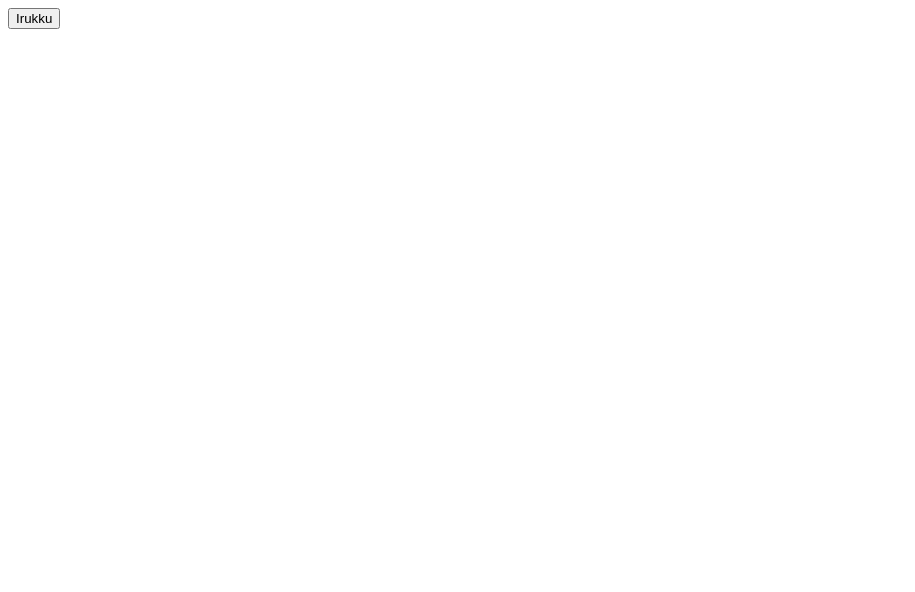
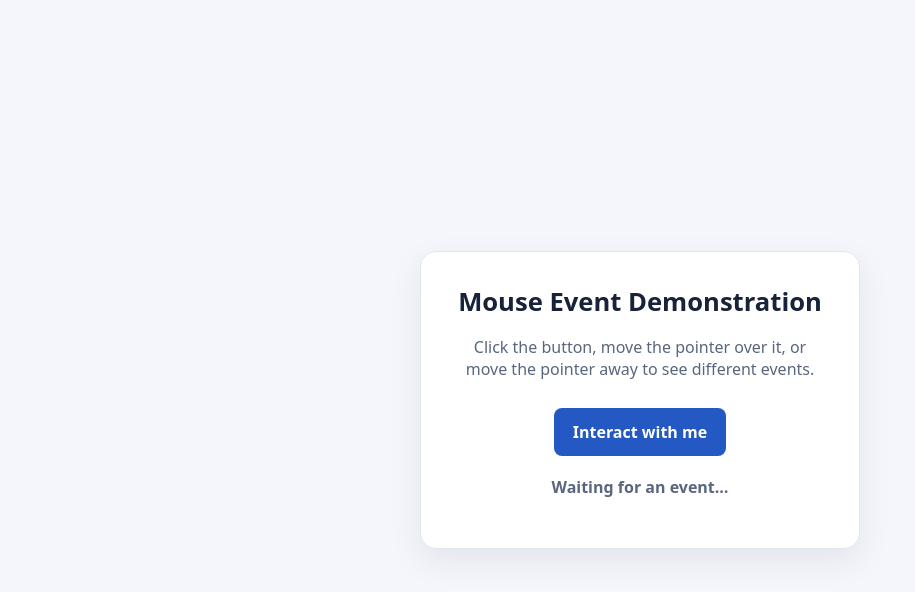
Before and after one commit to techpremkumar/JS, a plain HTML site: page eventlistener.html in a window 1280 px wide. Shown: the whole page, without its empty margins (0-915 px from the left). Drawn offline with Linux system fonts and the light colour scheme.

Commit message:
style: improve mouse event lesson demo

```diff
--- a/eventlistener.html
+++ b/eventlistener.html
@@ -1,30 +1,85 @@
 <!DOCTYPE html>
-<html>
+<html lang="en">
+<head>
+    <meta charset="UTF-8">
+    <meta name="viewport" content="width=device-width, initial-scale=1.0">
+    <meta name="description" content="A simple demonstration of JavaScript mouse events.">
+    <title>JavaScript Mouse Events</title>
+    <style>
+        * { box-sizing: border-box; }
+
+        body {
+            display: grid;
+            min-height: 100vh;
+            margin: 0;
+            padding: 2rem;
+            place-items: center;
+            background: #f4f6fb;
+            color: #182238;
+            font-family: system-ui, sans-serif;
+        }
+
+        main {
+            width: min(100%, 440px);
+            padding: 2rem;
+            border: 1px solid #e1e7f0;
+            border-radius: 16px;
+            background: #ffffff;
+            box-shadow: 0 12px 32px rgb(24 34 56 / 8%);
+            text-align: center;
+        }
+
+        h1 { margin-top: 0; font-size: 1.6rem; }
+        p { color: #59667e; }
+
+        button {
+            margin-top: .75rem;
+            padding: .8rem 1.2rem;
+            border: 0;
+            border-radius: 8px;
+            background: #2459c4;
+            color: white;
+            cursor: pointer;
+            font: inherit;
+            font-weight: 650;
+        }
+
+        button:hover { background: #19469f; }
+        button:focus-visible { outline: 3px solid #8bb5ff; outline-offset: 3px; }
+
+        #status {
+            min-height: 1.5rem;
+            margin-top: 1.25rem;
+            font-weight: 600;
+        }
+    </style>
+</head>
 <body>
+    <main>
+        <h1>Mouse Event Demonstration</h1>
+        <p>Click the button, move the pointer over it, or move the pointer away to see different events.</p>
+        <button id="event-button" type="button">Interact with me</button>
+        <p id="status" role="status" aria-live="polite">Waiting for an event…</p>
+    </main>
 
-<button id="sj">Irukku</button>
+    <script>
+        const button = document.getElementById("event-button");
+        const status = document.getElementById("status");
 
-<script>
-let btn = document.getElementById("sj");
+        button.addEventListener("click", () => {
+            status.textContent = "Click event detected.";
+            console.log("click event");
+        });
 
-// Click Event
-btn.addEventListener("click", (event) => {
-    btn.textContent = "Aana Illa";
-    console.log("clicked");
-});
+        button.addEventListener("mouseover", () => {
+            status.textContent = "Mouseover event detected.";
+            console.log("mouseover event");
+        });
 
-// Mouse Over Event
-btn.addEventListener("mouseover", (event) => {
-    btn.textContent = "Oruvella irukumo";
-    console.log("hover");
-});
-
-// Mouse Out Event
-btn.addEventListener("mouseout", (event) => {
-    btn.textContent = "Irukku";
-    console.log("mouse out");
-});
-</script>
-
+        button.addEventListener("mouseout", () => {
+            status.textContent = "Mouseout event detected.";
+            console.log("mouseout event");
+        });
+    </script>
 </body>
 </html>
```
